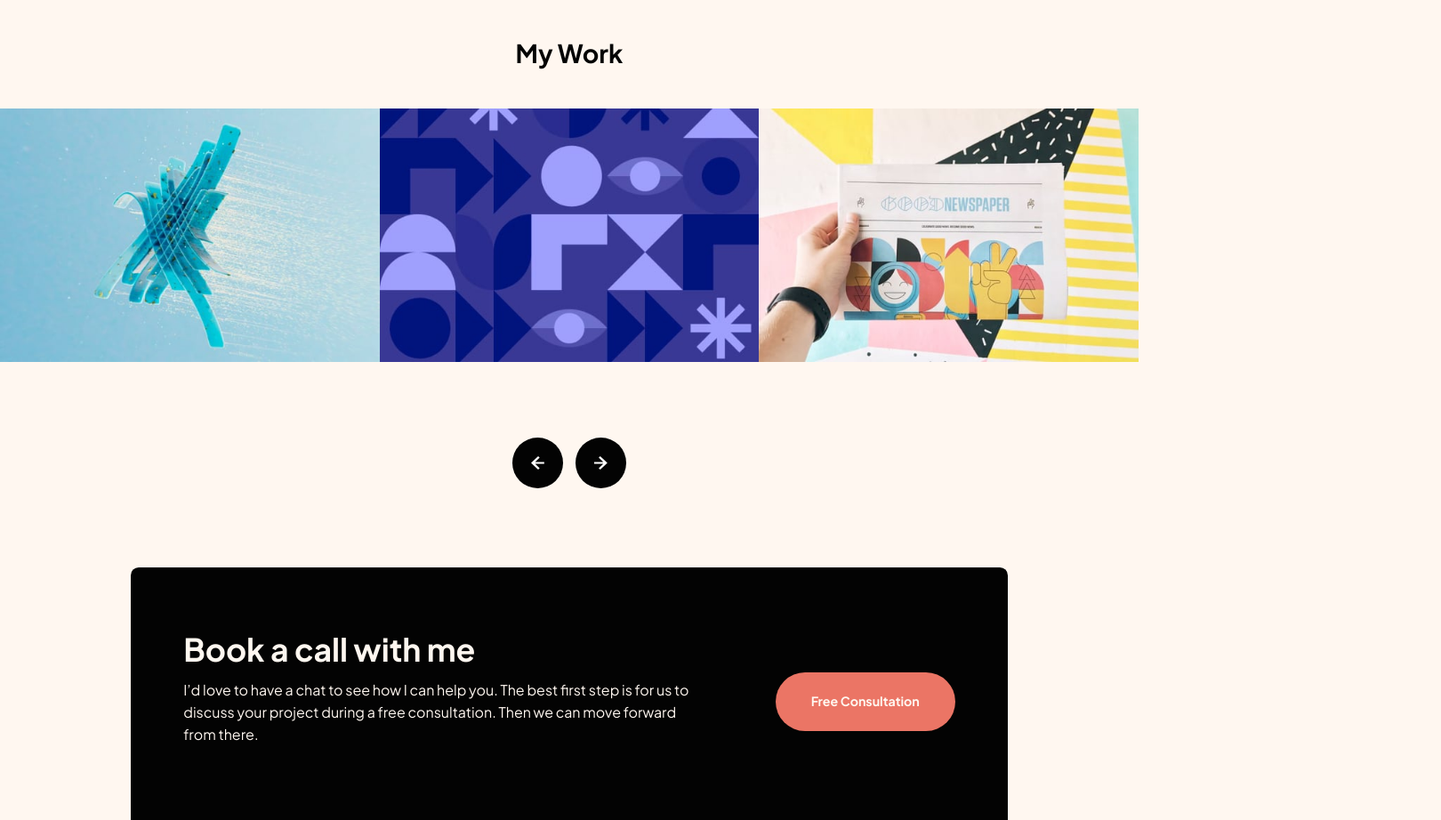
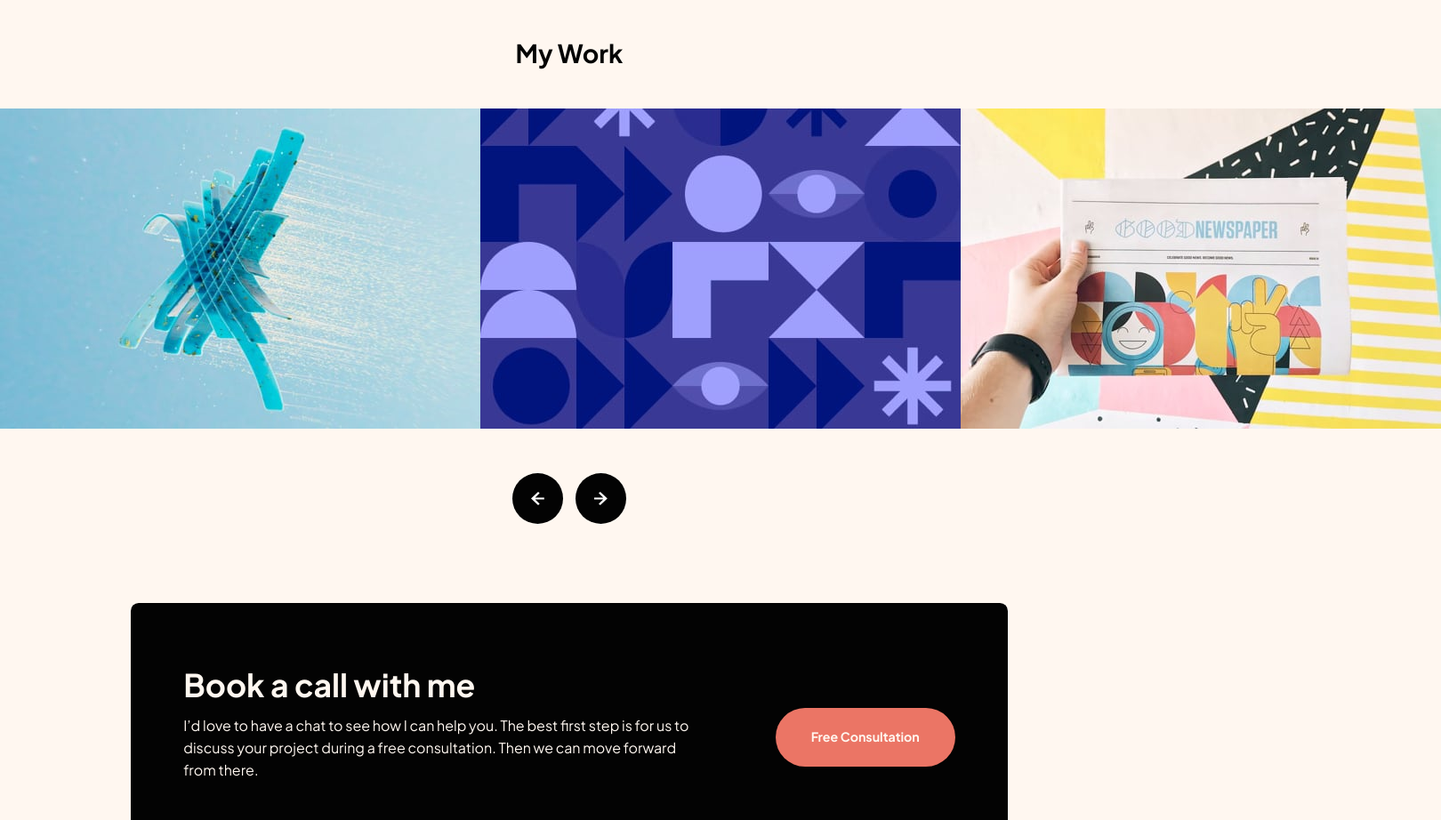
Before and after one commit to KingJosephI/single-page-design-portfolio, a plain HTML site: page index.html in a window 1280 px wide. Shown: the part 1300-2222 px from the top of the page at 89% size, 1620 px wide, since content can reach past the window. Drawn offline with Linux system fonts and the light colour scheme.

Commit message:
fix: change the image size

```diff
--- a/index.html
+++ b/index.html
@@ -89,15 +89,15 @@
     <section class="work">
       <h2 class="work__title">My Work</h2>
       <div class="work__slides">
-        <div class="work__image">
-          <img src="./assets/image-slide-1.jpg" alt="" />
-        </div>
-        <div class="work__image">
-          <img src="./assets/image-slide-2.jpg" alt="" />
-        </div>
-        <div class="work__image">
-          <img src="./assets/image-slide-3.jpg" alt="" />
-        </div>
+        <!-- <div class="work__image"> -->
+        <img src="./assets/image-slide-1.jpg" alt="" />
+        <!-- </div> -->
+        <!-- <div class="work__image"> -->
+        <img src="./assets/image-slide-2.jpg" alt="" />
+        <!-- </div> -->
+        <!-- <div class="work__image"> -->
+        <img src="./assets/image-slide-3.jpg" alt="" />
+        <!-- </div> -->
         <!-- <div class="work__image">
           <img src="./assets/image-slide-4.jpg" alt="" />
         </div>
```
